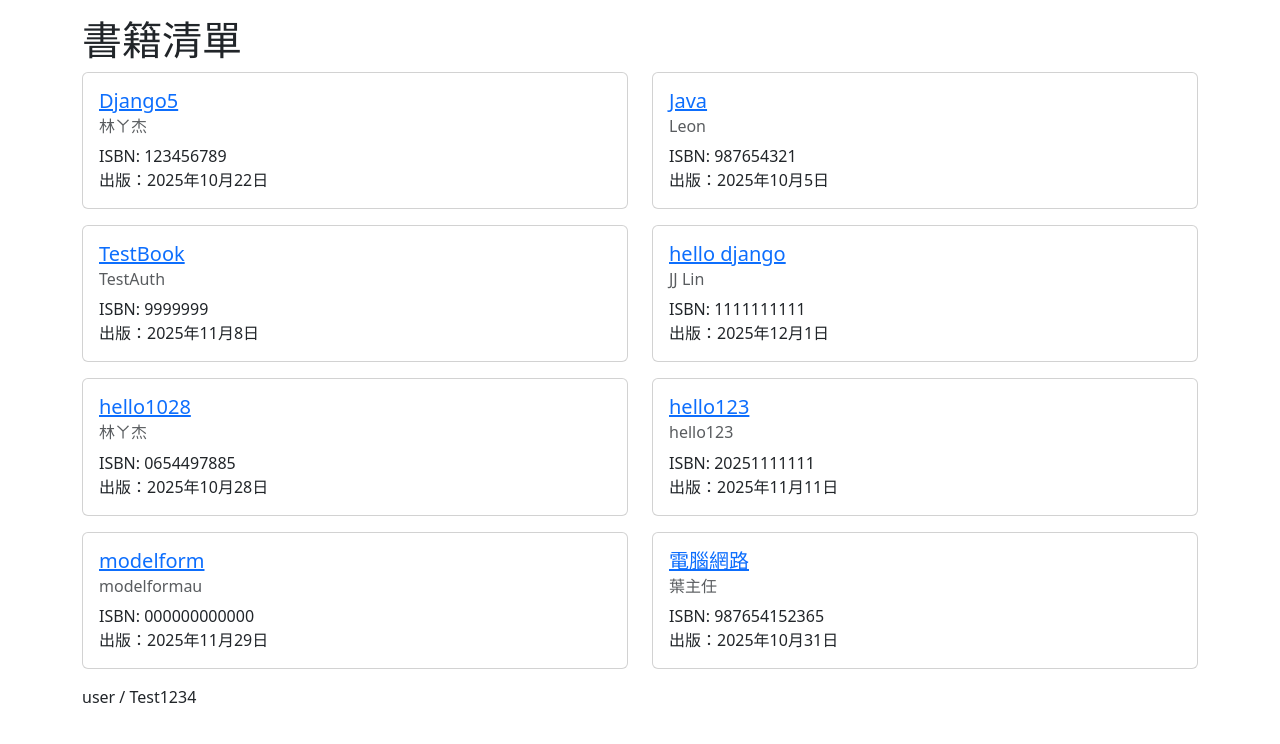
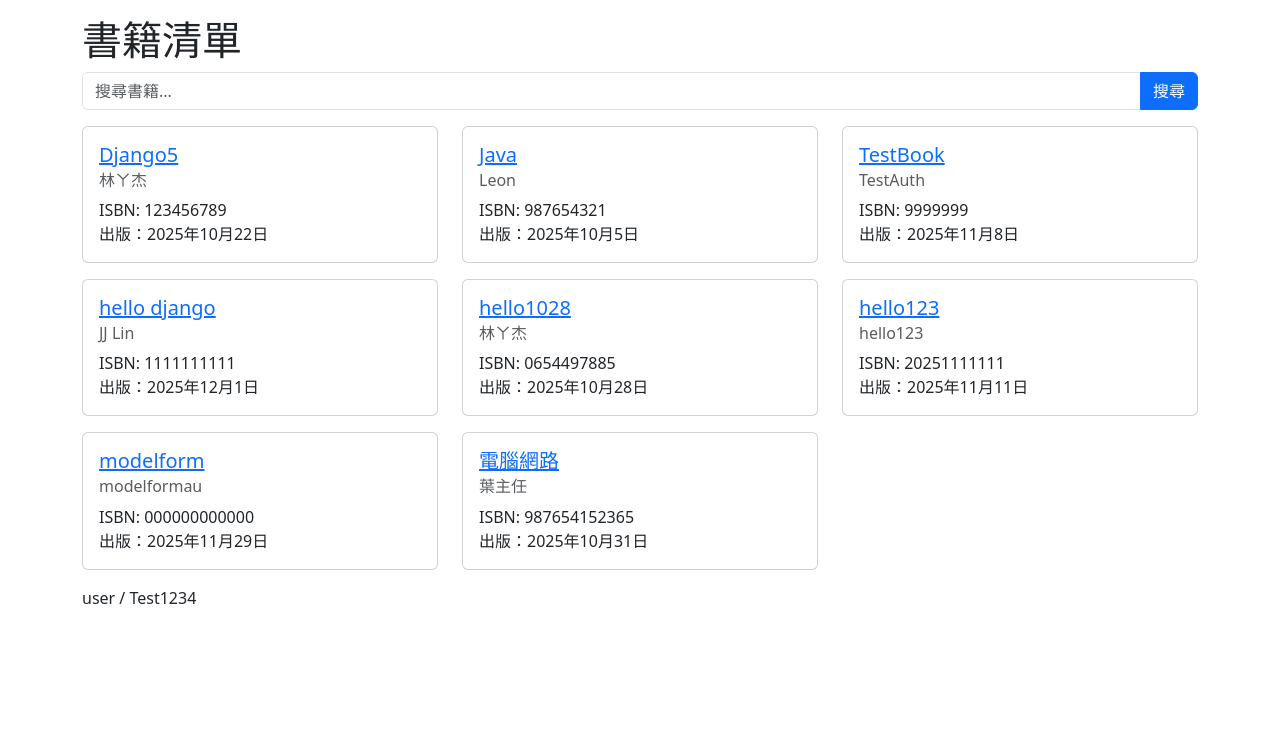
Before and after one commit to leonjyentub/expert-chainsaw, a Django app: page /catalog/books/ in a window 1280 px wide. Shown: the part 56-800 px from the top of the page. Run offline with Django 5.2, Linux system fonts and the light colour scheme; data comes from the database, SQL or seed files in the repository; both versions use the stored data as it was after the commit.

Commit message:
Add book search functionality and update templates
- Implemented book_search view to filter books by title based on user query.
- Updated book_list.html to include a search form for querying books.
- Added URL pattern for book_search in urls.py.

```diff
--- a/catalog/views.py
+++ b/catalog/views.py
@@ -7,6 +7,15 @@ from .forms import BookForm
 # Create your views here.
 def index(request):
     return render(request, 'index.html')
+
+# filter books by search query if provided
+def book_search(request):
+    query = request.GET.get('q', '')
+    if query:
+        books = Book.objects.filter(title=query).order_by('title')
+    else:
+        books = Book.objects.all().order_by('title')
+    return render(request, 'book_list.html', {'books': books, 'query': query})
 
 def book_list(request):
     books = Book.objects.all().order_by('title')
--- a/locallibrary/urls.py
+++ b/locallibrary/urls.py
@@ -30,6 +30,7 @@ urlpatterns = [
     path('catalog/books/add/', views.add_book, name='add_book'),
     path('catalog/books/add2/', views.add_book_model_form, name='add_book_model_form'),
     path('accounts/', include('accounts.urls')),
+    path('catalog/book_search/', views.book_search, name='book_search'),
 ]
 
 urlpatterns += static(settings.MEDIA_URL, document_root=settings.MEDIA_ROOT)
--- a/pyproject.toml
+++ b/pyproject.toml
@@ -6,4 +6,5 @@ readme = "README.md"
 requires-python = ">=3.14"
 dependencies = [
     "django>=5.2.8",
+    "pillow>=12.0.0",
 ]
--- a/templates/book_list.html
+++ b/templates/book_list.html
@@ -2,9 +2,17 @@
 {% block title %}書籍清單{% endblock %}
 {% block content %}
   <h1>書籍清單</h1>
+  <div class="mb-3"> <!-- search text input and submit button inside a form-->
+    <form method="get" action="{% url 'book_search' %}">
+      <div class="input-group">
+        <input type="text" name="q" class="form-control" placeholder="搜尋書籍..." value="{{ query|default:'' }}">
+        <button class="btn btn-primary" type="submit">搜尋</button>
+      </div>
+    </form>
+  </div>
   <div class="row">
     {% for book in books %}
-      <div class="col-md-6 mb-3">
+      <div class="col-sm-6 col-lg-4 mb-3">
         <div class="card">
           <div class="card-body">
             <h5 class="card-title">
```
Also changed, not shown: db.sqlite3, 1 other file.
